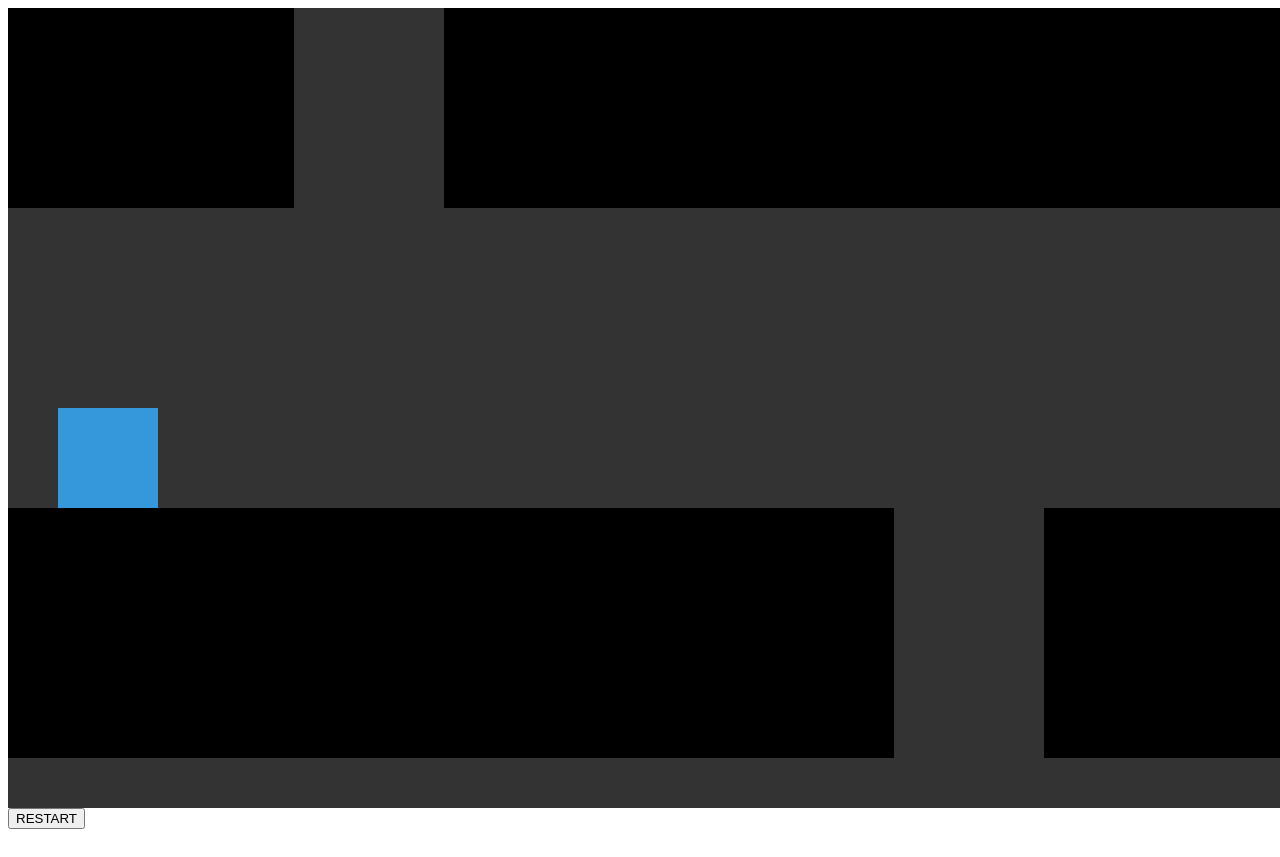
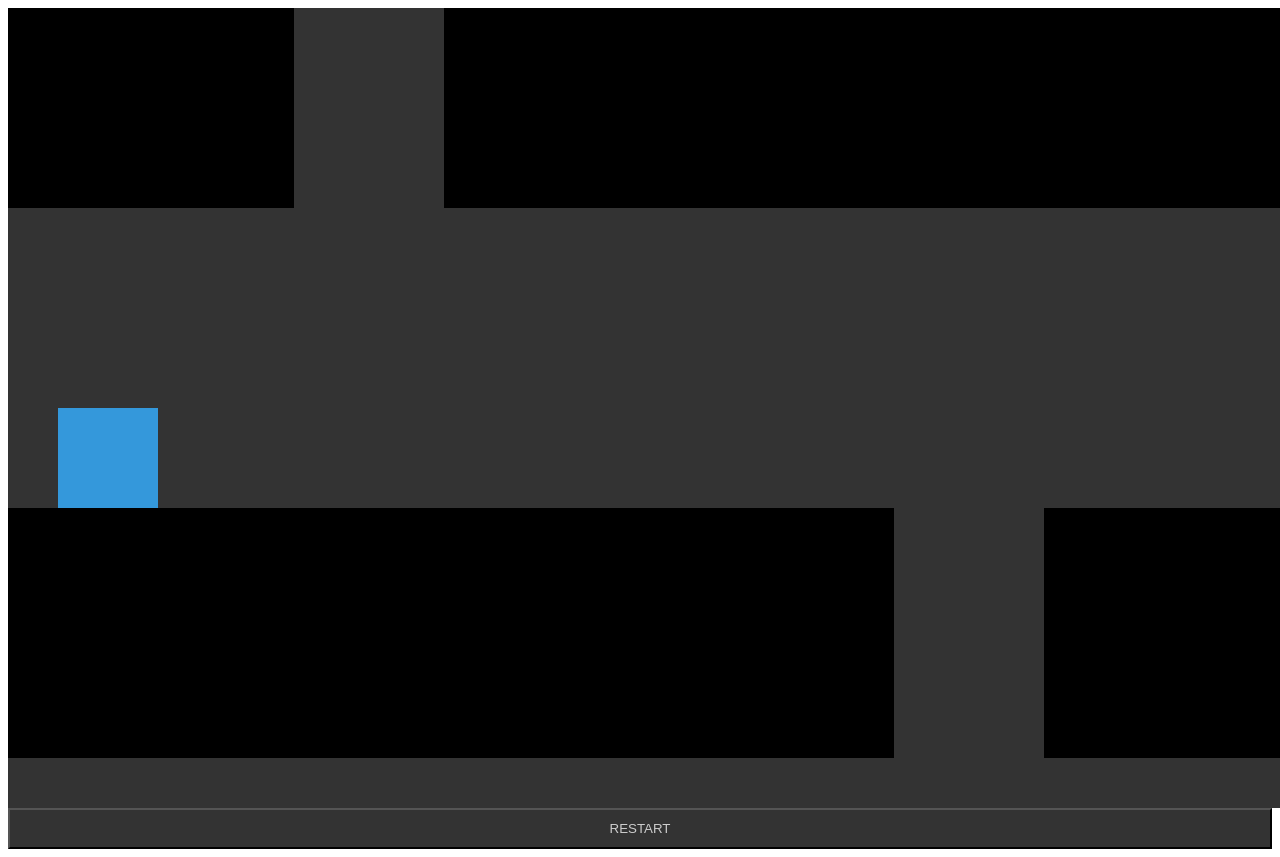
Before and after one commit to oops-shlok/Delta-task-2-check, a plain HTML site: page index.html in a window 1280 px wide. Drawn offline with nearby package versions, Linux system fonts and the light colour scheme.

Commit message:
Update style.css

```diff
--- a/style.css
+++ b/style.css
@@ -7,3 +7,11 @@ canvas{
 #highscore{
   color:#ccc;
 }
+
+.btn{
+  padding:0.7rem;
+  color:#ccc;
+  background-color: #333;
+  float:center;
+  width:100%;
+}
```
